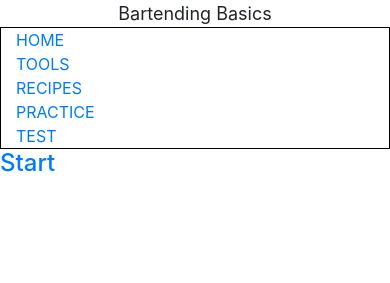
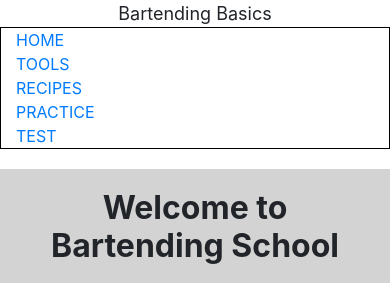
Before and after one commit to ssjpeg/bartending-academy, a Flask app: page / in a window 390 px wide. Shown: the top 283 px of the page. Run offline with Flask 2, Linux system fonts and the light colour scheme; some libraries are stand-ins or nearby versions.

Commit message:
Cleaned up homepage formatting, general look

```diff
--- a/static/main.css
+++ b/static/main.css
@@ -103,3 +103,35 @@
   margin-left: 10px;
   margin-right: 10px;
 }
+
+.homepage-row{
+  padding-top: 20px;
+}
+
+#homepage-title{
+  text-align: center;
+  margin: auto;
+  background-color: lightgrey;
+  padding-top: 20px;
+  padding-bottom: 20px;
+  padding-left: 20px;
+  padding-right: 20px;
+  margin-top: 20px;
+  margin-bottom: 20px;
+  font-size: xx-large;
+  font-weight: bold;
+}
+
+.intro-description{
+  padding-top: 20px;
+  font-size: large;
+}
+
+.intro{
+  background-color: #ffef96;
+}
+
+#start-btn{
+  color: white;
+  font-size: large;
+}
--- a/templates/homepage.html
+++ b/templates/homepage.html
@@ -6,12 +6,38 @@
     //json
 </script>
 
-<script></script>
-    <div class="row">
-            <h4><div id="centerText" > <a href = "/lesson/tools">
-                Start
-            </a>
-            </div></h4>
+<script>
+    $(document).ready(function(){
+        $("#start-btn").click(function(){
+            window.location.href = "/lesson/tools";
+        });
+    });
+
+</script>
+    <div class = "row">
+        <h3 class = "center" id ="homepage-title">
+            Welcome to Bartending School
+        </h3>
+    </div>
+    <div class="row homepage-row">
+        <div class = "col-md-6">
+            <img src = "https://glamoux.com/wp-content/uploads/2021/04/Slide12-min.jpg" width="100%">
+        </div>
+        <div class = "col-md-6 intro">
+            <div class ="intro-description">
+            Get ready to learn the ancient art form of Bartending!
+            <br>
+            You will graduate from this school with an understanding of a Bartender's tools and basic to advanced recipes to wow your friends in any social situation.
+
+            </div>
+            <div class="text-center">
+                <br>
+
+                <a class="btn btn-dark" id="start-btn">Start</a>
+
+            </div>
+        </div>
+
     </div>
 
 {% endblock %}
```
